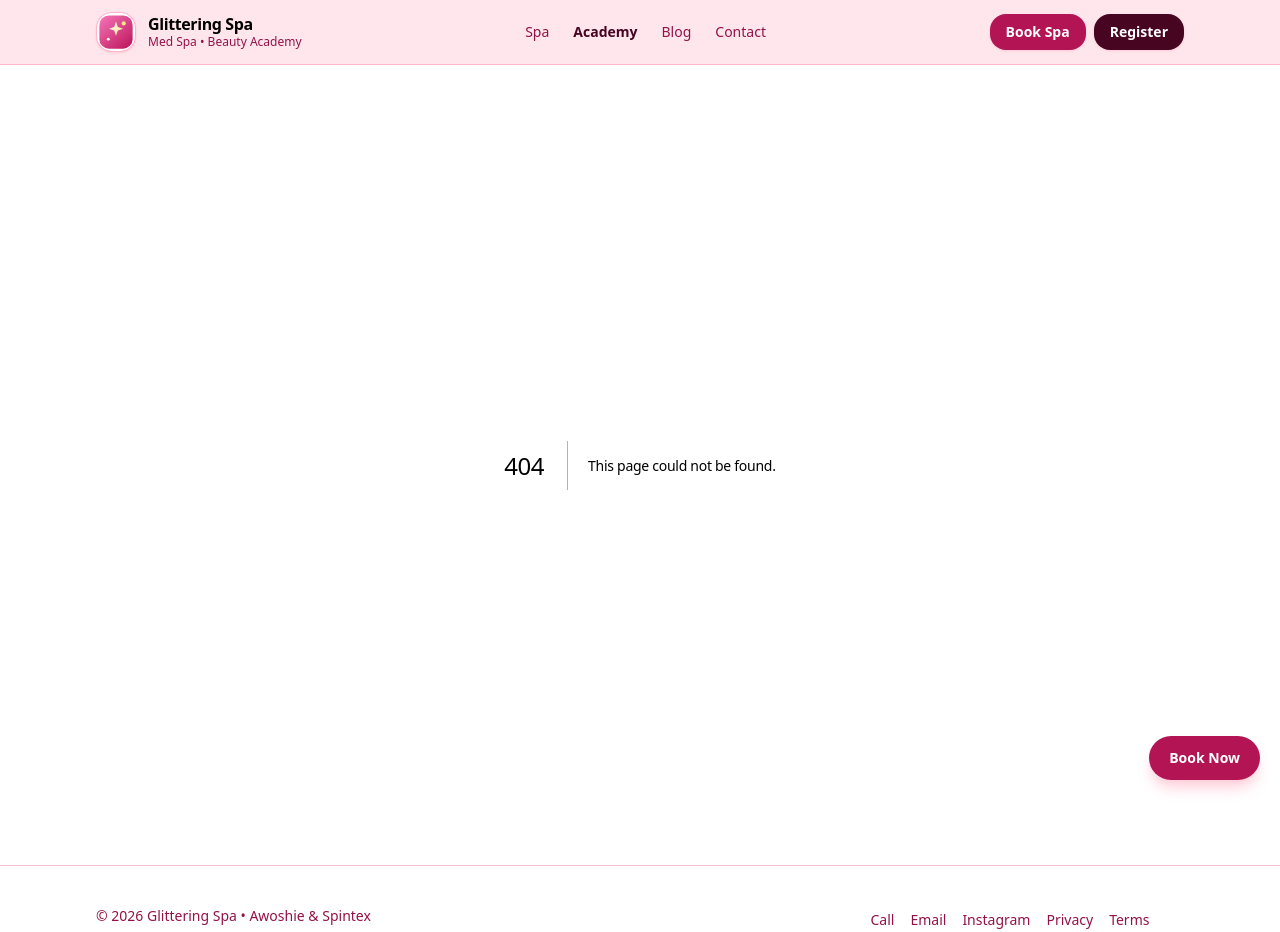
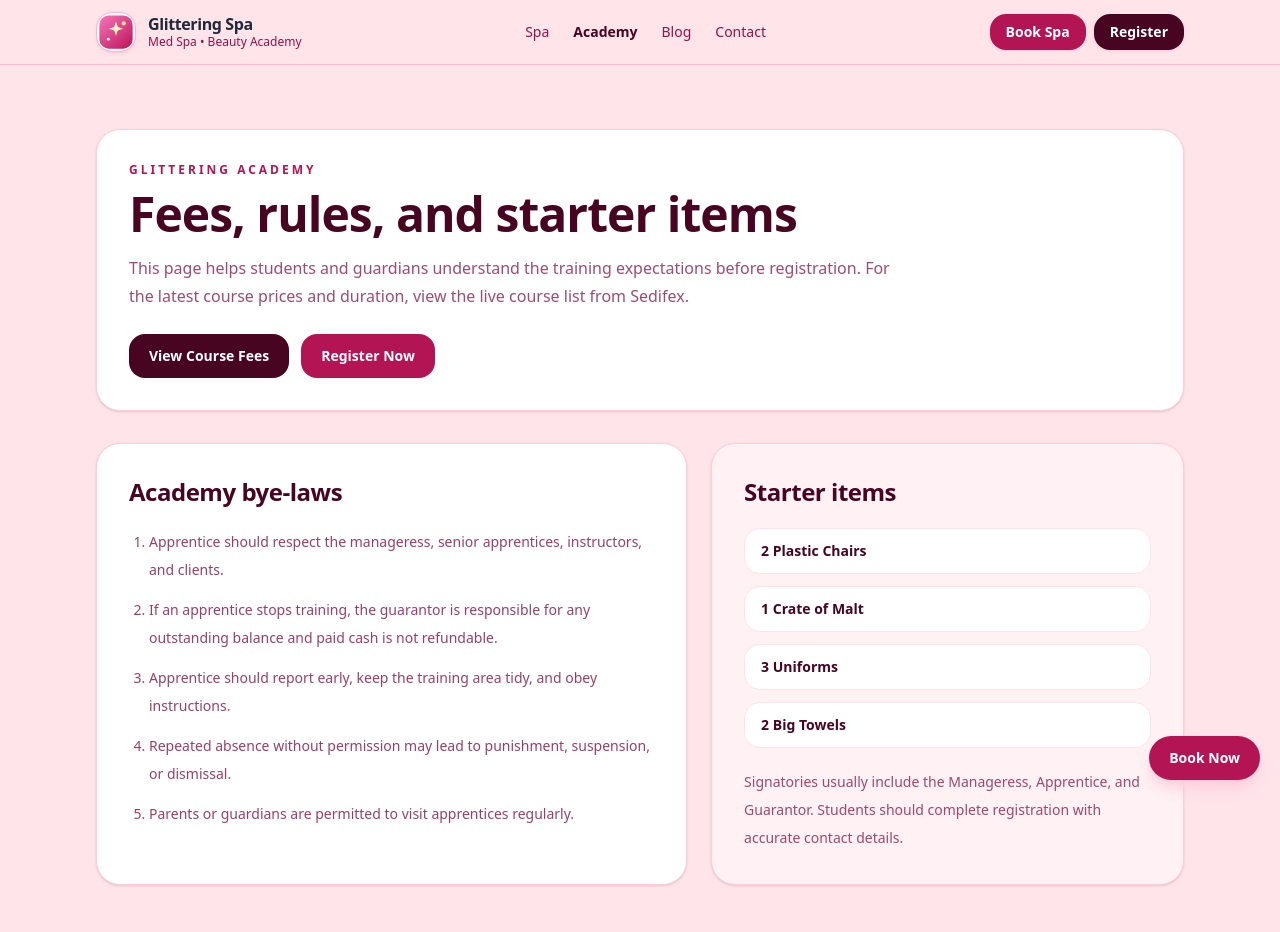
Before and after one commit to learngermanghana/glittering, a Next.js app: page /academy/fees in a window 1280 px wide. Before the commit this address had no page. Shown: the top 932 px of the page. Built offline with nearby package versions, Linux system fonts and the light colour scheme.

Commit message:
Add Academy fees and rules page

```diff
--- /dev/null
+++ b/src/app/academy/fees/page.tsx
@@ -0,0 +1,71 @@
+import type { Metadata } from "next";
+import Link from "next/link";
+import { Container } from "@/components/Container";
+import { buildPageMetadata } from "@/lib/seo";
+
+export const metadata: Metadata = buildPageMetadata({
+  title: "Academy Fees, Rules and Starter Items | Glittering Academy",
+  description:
+    "Review Glittering Academy training fees guidance, apprentice rules, starter items, and registration steps before joining a beauty or spa course.",
+  path: "/academy/fees",
+  image: "/training/1.jpeg",
+});
+
+const rules = [
+  "Apprentice should respect the manageress, senior apprentices, instructors, and clients.",
+  "If an apprentice stops training, the guarantor is responsible for any outstanding balance and paid cash is not refundable.",
+  "Apprentice should report early, keep the training area tidy, and obey instructions.",
+  "Repeated absence without permission may lead to punishment, suspension, or dismissal.",
+  "Parents or guardians are permitted to visit apprentices regularly.",
+];
+
+const starterItems = ["2 Plastic Chairs", "1 Crate of Malt", "3 Uniforms", "2 Big Towels"];
+
+export default function AcademyFeesPage() {
+  return (
+    <Container>
+      <section className="py-12 sm:py-16">
+        <div className="rounded-3xl border border-rose-200 bg-white p-6 shadow-sm sm:p-8">
+          <p className="text-xs font-semibold uppercase tracking-[0.25em] text-rose-700">Glittering Academy</p>
+          <h1 className="mt-3 text-4xl font-semibold tracking-tight text-rose-950 sm:text-5xl">Fees, rules, and starter items</h1>
+          <p className="mt-4 max-w-3xl text-sm leading-7 text-rose-900/75 sm:text-base">
+            This page helps students and guardians understand the training expectations before registration. For the latest course prices and duration, view the live course list from Sedifex.
+          </p>
+          <div className="mt-6 flex flex-col gap-3 sm:flex-row sm:flex-wrap">
+            <Link href="/academy/courses" className="rounded-2xl bg-rose-950 px-5 py-3 text-center text-sm font-semibold text-white hover:bg-black">
+              View Course Fees
+            </Link>
+            <Link href="/academy/register" className="rounded-2xl bg-rose-700 px-5 py-3 text-center text-sm font-semibold text-white hover:bg-rose-800">
+              Register Now
+            </Link>
+          </div>
+        </div>
+
+        <div className="mt-8 grid gap-6 lg:grid-cols-[1fr_0.8fr]">
+          <div className="rounded-3xl border border-rose-200 bg-white p-6 shadow-sm sm:p-8">
+            <h2 className="text-2xl font-semibold tracking-tight text-rose-950">Academy bye-laws</h2>
+            <ol className="mt-5 list-decimal space-y-3 pl-5 text-sm leading-7 text-rose-900/80">
+              {rules.map((rule) => (
+                <li key={rule}>{rule}</li>
+              ))}
+            </ol>
+          </div>
+
+          <div className="rounded-3xl border border-rose-200 bg-rose-50 p-6 shadow-sm sm:p-8">
+            <h2 className="text-2xl font-semibold tracking-tight text-rose-950">Starter items</h2>
+            <div className="mt-5 grid gap-3">
+              {starterItems.map((item) => (
+                <div key={item} className="rounded-2xl border border-rose-100 bg-white px-4 py-3 text-sm font-semibold text-rose-950">
+                  {item}
+                </div>
+              ))}
+            </div>
+            <p className="mt-5 text-sm leading-7 text-rose-900/75">
+              Signatories usually include the Manageress, Apprentice, and Guarantor. Students should complete registration with accurate contact details.
+            </p>
+          </div>
+        </div>
+      </section>
+    </Container>
+  );
+}
```
